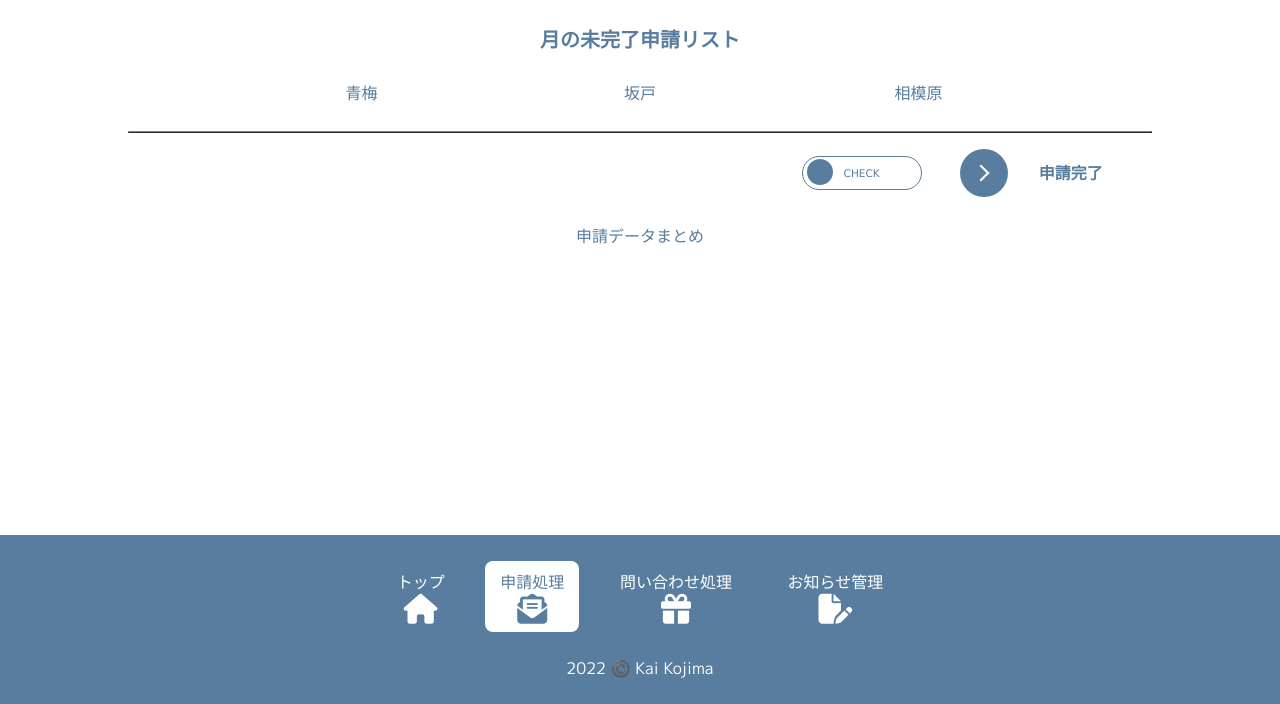
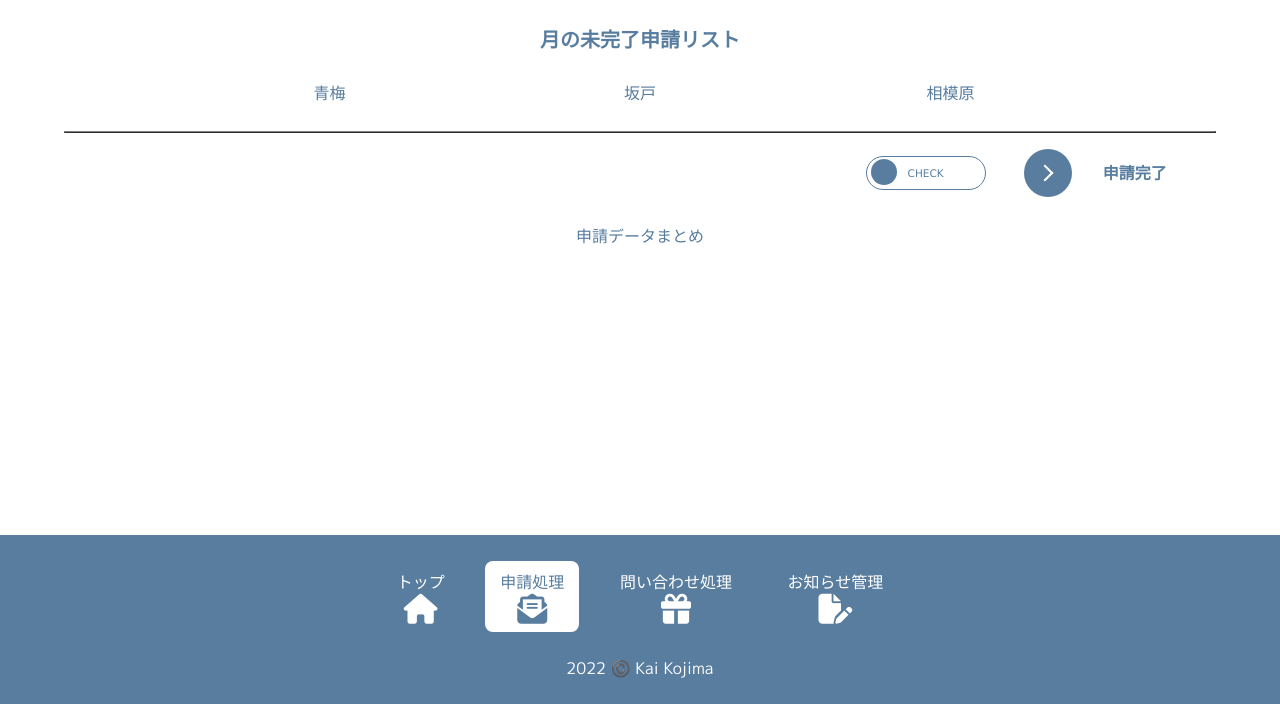
Before and after one commit to Room-201-dev/solu-t, a Django app: template accounts/templates/accounts/admin_apply_content.html in a window 1280 px wide. Shown: the part 95-799 px from the top of the page. Run offline with Django 4.2, Linux system fonts and the light colour scheme; the template is opened without the code that fills it, so the values that code supplies are empty; a user stored in the database is signed in.

Commit message:
change of apply list width

```diff
--- a/accounts/templates/accounts/admin_apply_content.html
+++ b/accounts/templates/accounts/admin_apply_content.html
@@ -37,7 +37,7 @@
 </header>
 
 {% if user.is_superuser %}
-    <div class="main_block">
+    <div class="main_block" style="width: 90%!important;">
         <div class="apply_page">
             <h4>{% block month %}{% endblock %}月の未完了申請リスト</h4>
             <div class="move_page_box this_page">
```
